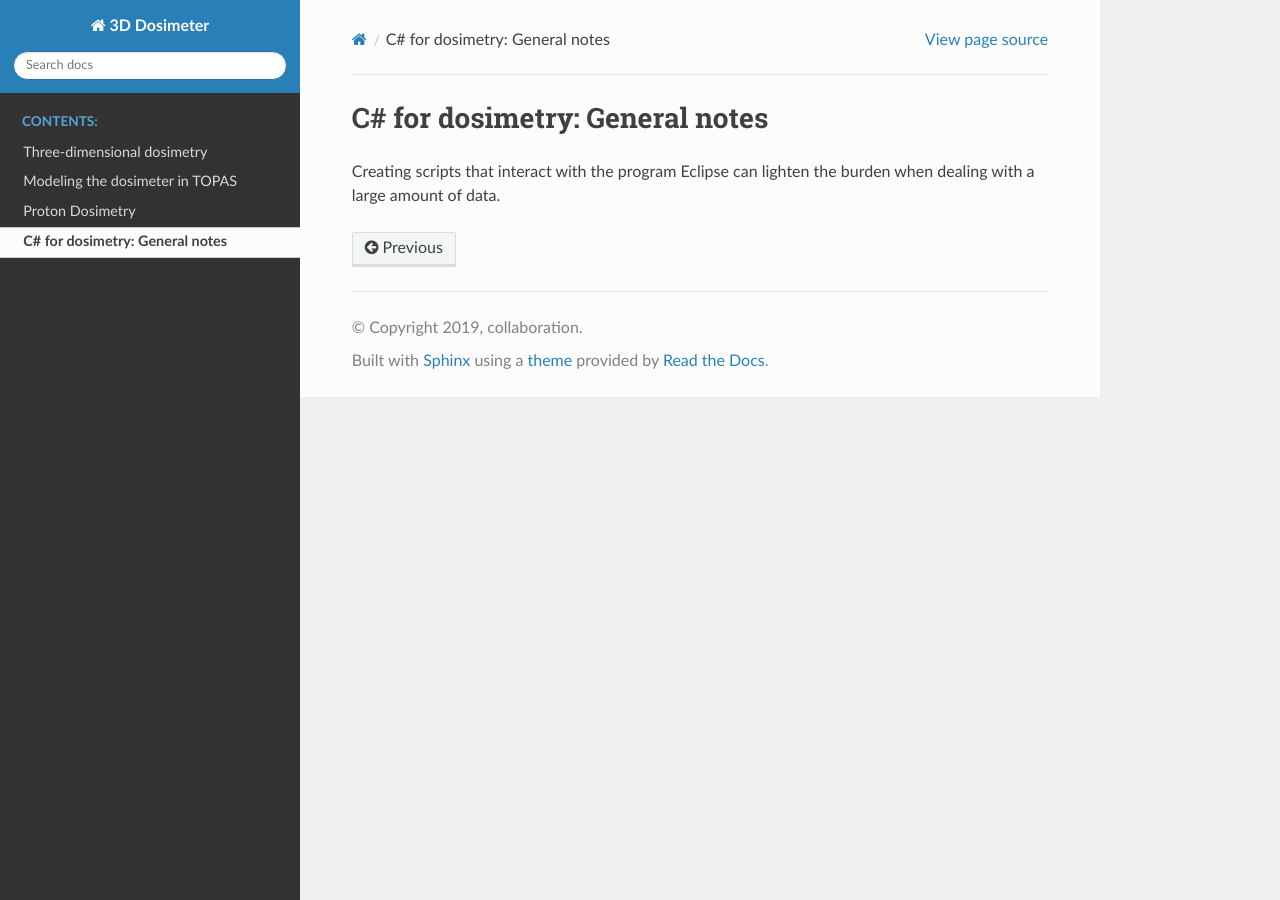
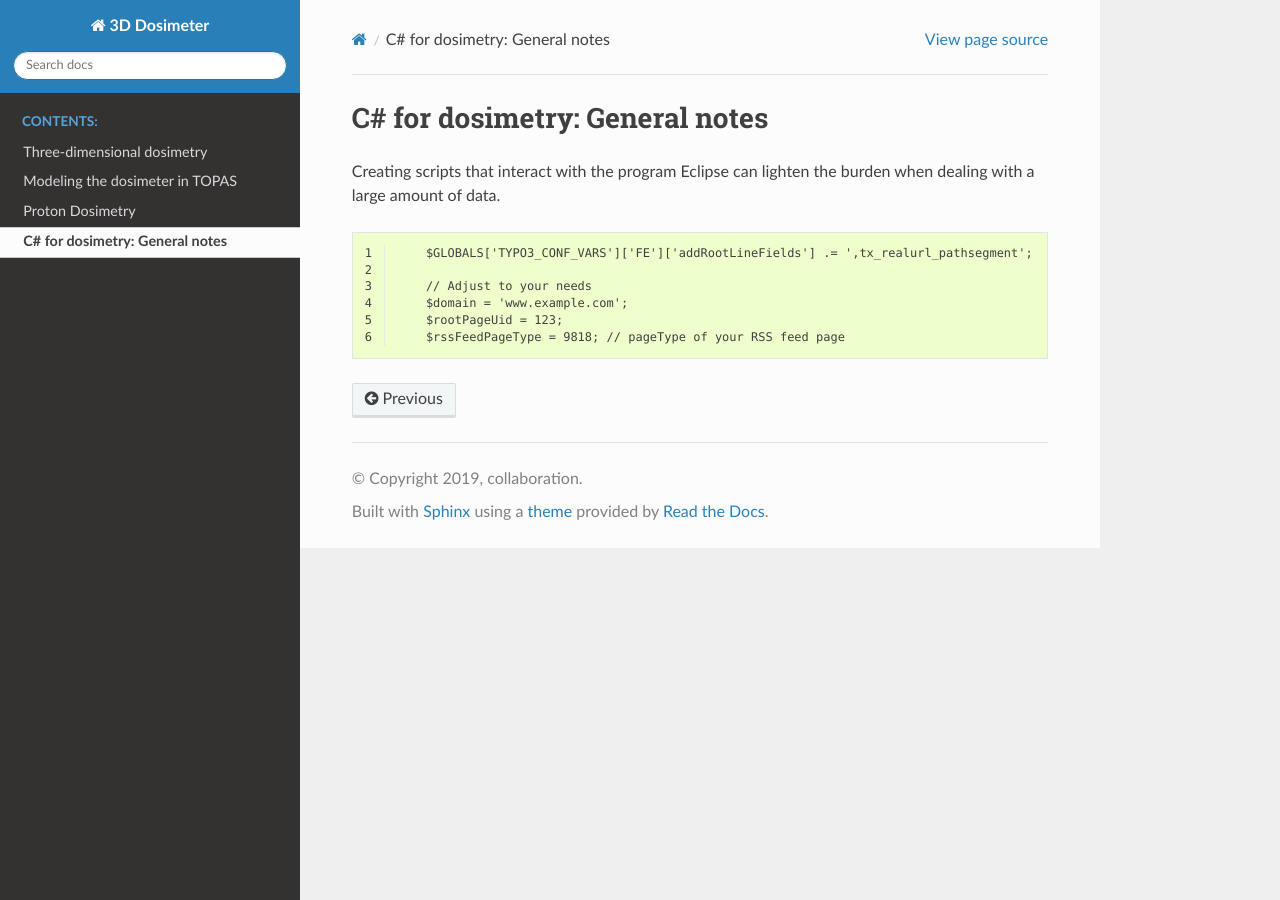
Before and after one commit to liavaldetaro/3d_dosimeter_DCPT, a Sphinx documentation site: the page built from docs/guide-csharp.rst, in a window 1280 px wide. Built offline with Sphinx 7.4.7 and the Read the Docs theme 2.0.0, drawn with Linux system fonts in a browser that asks for light colours; formulas are drawn with MathJax 3.

Commit message:
Update guide-csharp.rst

```diff
--- a/docs/guide-csharp.rst
+++ b/docs/guide-csharp.rst
@@ -3,3 +3,13 @@ C# for dosimetry: General notes
 ***************************
 
 Creating scripts that interact with the program Eclipse can lighten the burden when dealing with a large amount of data.
+
+.. code-block:: php
+   :linenos:
+
+       $GLOBALS['TYPO3_CONF_VARS']['FE']['addRootLineFields'] .= ',tx_realurl_pathsegment';
+
+       // Adjust to your needs
+       $domain = 'www.example.com';
+       $rootPageUid = 123;
+       $rssFeedPageType = 9818; // pageType of your RSS feed page
```
